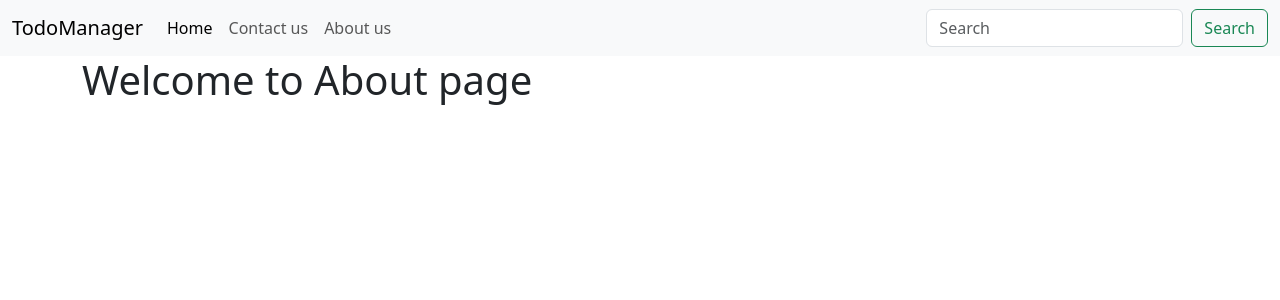
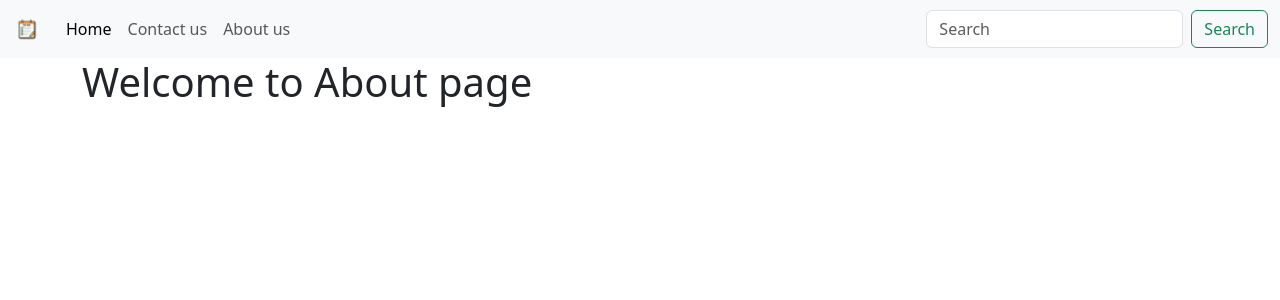
Before and after one commit to Ajaykapasiya/Learn-Django, a Django app: page /about/ in a window 1280 px wide. Shown: the top 300 px of the page. Run offline with Django 5.2, Linux system fonts and the light colour scheme.

Commit message:
Refactor code structure for improved readability and maintainability

```diff
--- a/TodoManager/settings.py
+++ b/TodoManager/settings.py
@@ -105,6 +105,7 @@ USE_TZ = True
 # https://docs.djangoproject.com/en/5.2/howto/static-files/
 
 STATIC_URL = 'static/'
+STATICFILES_DIRS = [os.path.join(BASE_DIR, 'static')]
 
 # Default primary key field type
 # https://docs.djangoproject.com/en/5.2/ref/settings/#default-auto-field
--- a/templates/base.html
+++ b/templates/base.html
@@ -1,3 +1,5 @@
+{% load static %}
+
 <!doctype html>
 <html lang="en">
   <head>
@@ -15,7 +17,7 @@
 
     <nav class="navbar navbar-expand-lg bg-body-tertiary">
       <div class="container-fluid">
-        <a class="navbar-brand" href="{% url "todolist" %}">TodoManager</a>
+        <a class="navbar-brand" href="{% url 'todolist' %}"><img src="{% static 'image/todomanager.png' %}" alt="TodoManager" width="30" height="30"></a>
         <button
           class="navbar-toggler"
           type="button"
@@ -30,14 +32,14 @@
         <div class="collapse navbar-collapse" id="navbarSupportedContent">
           <ul class="navbar-nav me-auto mb-2 mb-lg-0">
             <li class="nav-item">
-              <a class="nav-link active" aria-current="page" href="{% url "homepage" %}">Home</a>
+              <a class="nav-link active" aria-current="page" href="{% url 'homepage' %}">Home</a>
             </li>
             <li class="nav-item">
-              <a class="nav-link" href="{% url "contact" %}">Contact us </a>
+              <a class="nav-link" href="{% url 'contact' %}">Contact us </a>
             </li>
 
             <li class="nav-item">
-              <a class="nav-link" href="{% url "about" %}">About us </a>
+              <a class="nav-link" href="{% url 'about' %}">About us </a>
             </li>
           </ul>
           <form class="d-flex" role="search">
```
Also changed, not shown: static/image/todomanager.png (added), 3 other files.
